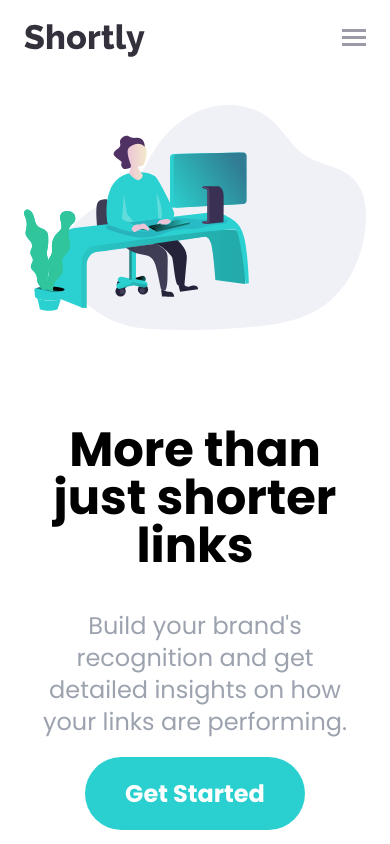
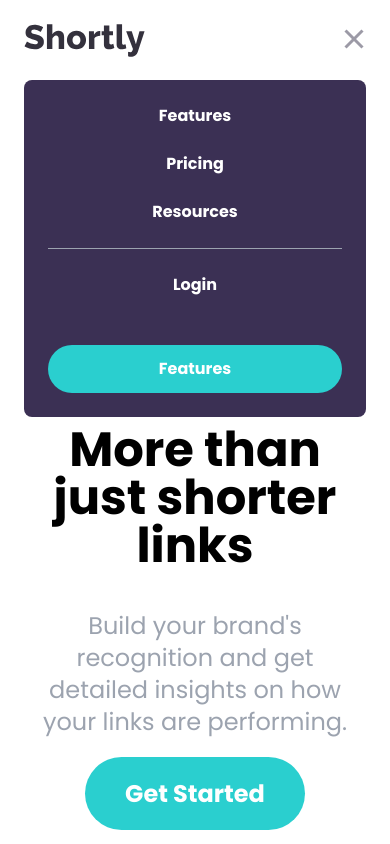
Before and after one commit to jensuki/Short.ly-Project, a website: page index.html in a window 390 px wide. Both pictures are taken after a click on the button 354 px from the left and 40 px from the top of the page. Shown: the top 844 px of the page. Drawn offline with Linux system fonts and the light colour scheme.

```diff
--- a/js/index.js
+++ b/js/index.js
@@ -2,7 +2,18 @@
 const input = document.querySelector('#link-input');
 const errMsg = document.querySelector('#err-msg');
 
+const btn = document.querySelector('#menu-btn');
+const menu = document.querySelector('#menu');
+
+btn.addEventListener('click', navToggle);
 form.addEventListener('submit', formSubmit);
+
+// toggle mobile menu
+function navToggle() {
+    btn.classList.toggle('open');
+    menu.classList.toggle('flex');
+    menu.classList.toggle('hidden');
+}
 
 // validate url
 function isValidUrl(url) {
--- a/tailwind.config.js
+++ b/tailwind.config.js
@@ -1,5 +1,6 @@
 module.exports = {
-  content: ['./*.html'],
+  content: ['./*.html', './js/**/*.js'],
+  safelist: ['border-red'],
   theme: {
     extend: {
       colors: {
```
Also changed, not shown: css/style.css.
